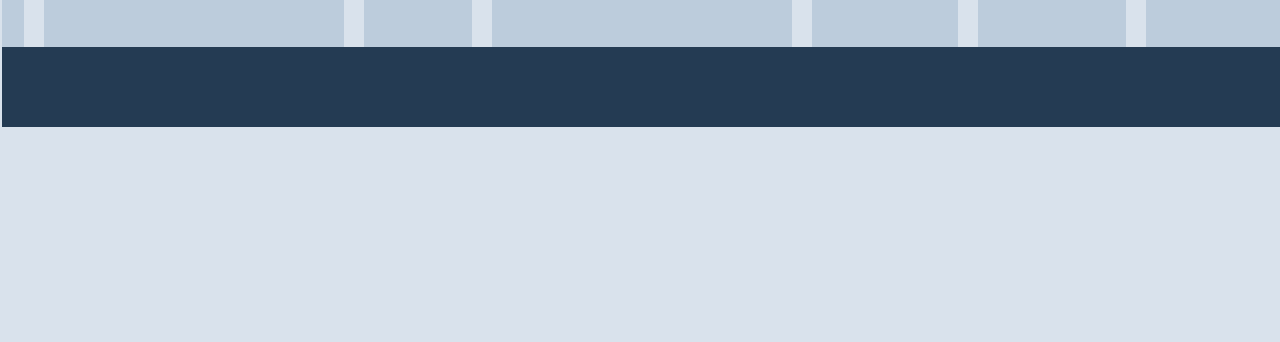
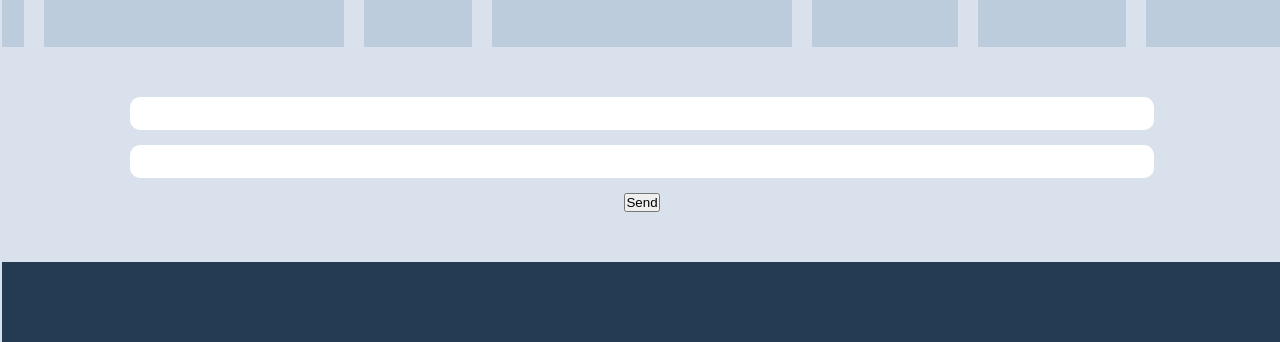
Before and after one commit to Hazem549/BeFashion, a plain HTML site: page index.html in a window 1280 px wide. Shown: the part 1314-1656 px from the top of the page. Before the commit the page ends 1441 px from the top, so only its background shows below. Drawn offline with Linux system fonts and the light colour scheme.

Commit message:
Update index.html

```diff
--- a/index.html
+++ b/index.html
@@ -108,6 +108,15 @@
 
         </div> </section> </div>
       </section>
+           <!DOCTYPE html>
+
+    <form action="https://formsubmit.zoma.10@icloud.com" method="POST">
+        <input type="text" name="name" required>
+        <input type="email" name="email" required>
+        <button type="submit">Send</button>
+   </form>
+
+</html>
       <footer>
 
       </footer>
```
